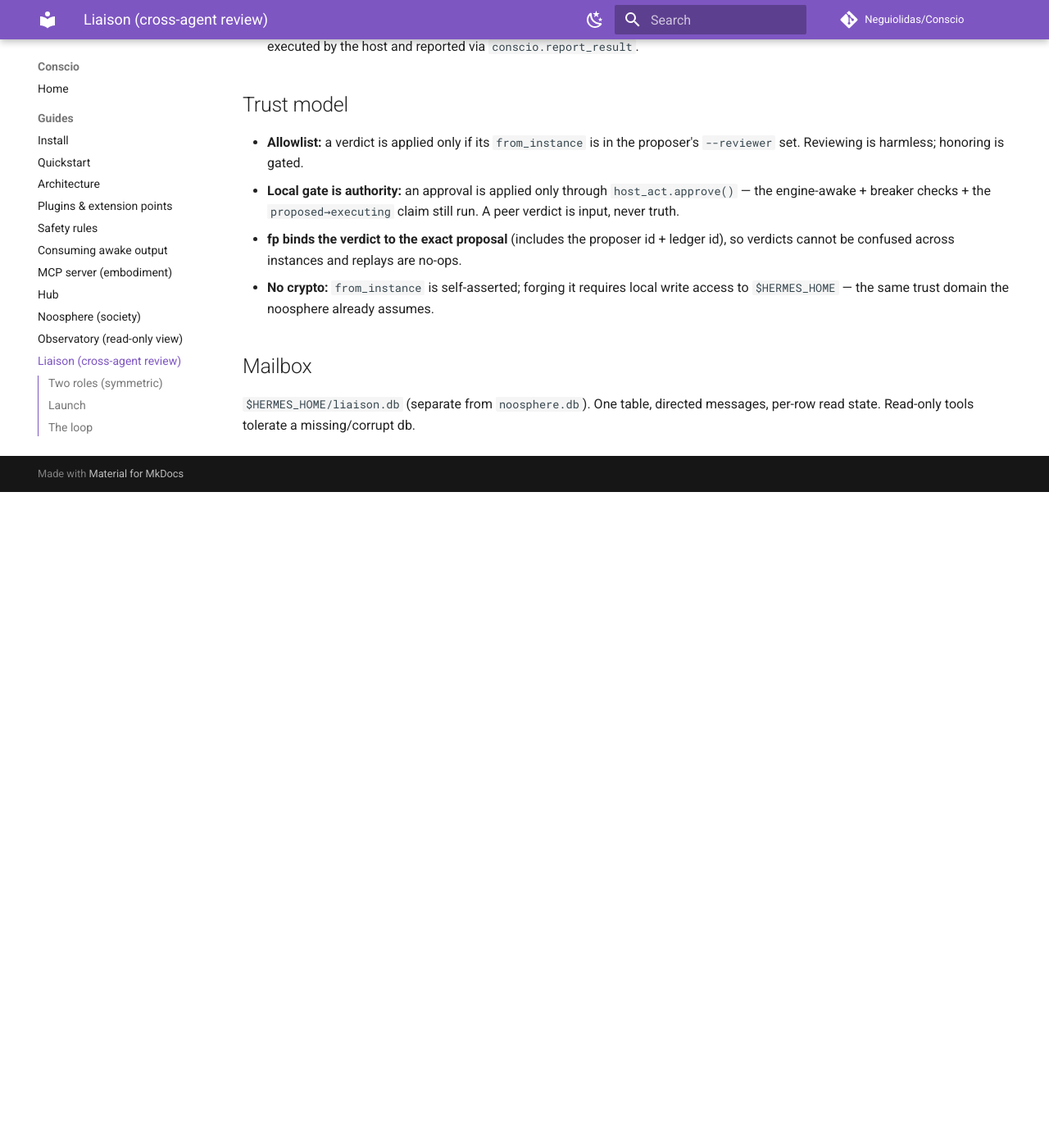
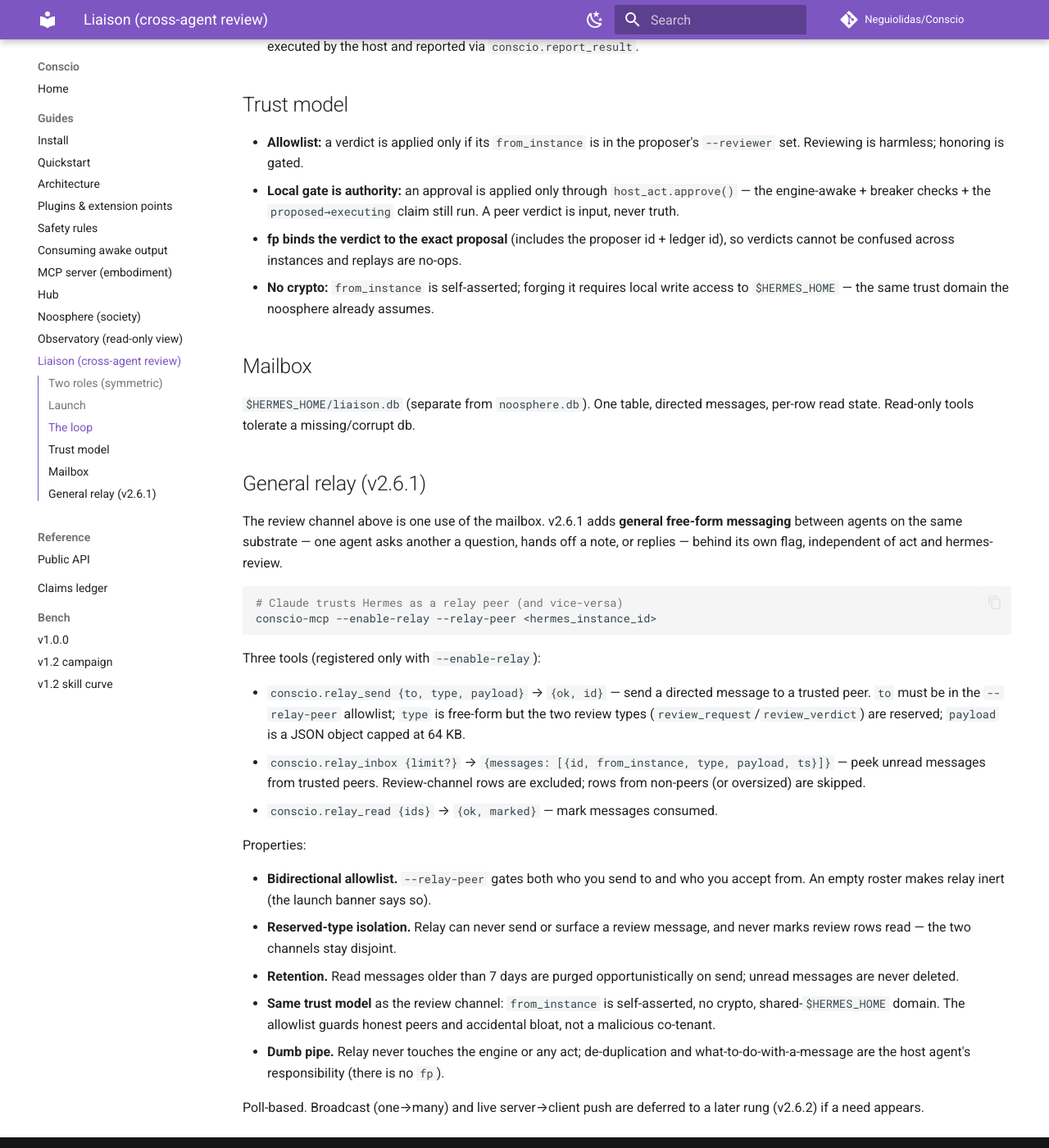
Before and after one commit to Neguiolidas/Conscio, an MkDocs documentation site: the page built from docs/guides/liaison.md, in a window 1280 px wide and 1400 px high, scrolled down 947 px. Shown: the whole window at 82% size. Built offline with MkDocs 1.6.1 and Material for MkDocs 9.7.7, drawn with Linux system fonts in a browser that asks for light colours; comment, search, counter and statistics services are not loaded; before the commit the page ends 1547 px from its top, so only the background shows below that; some of the changed text lies outside the part shown.

Commit message:
docs(relay): liaison relay guide + CLAIMS #56 + v2.6.1 [v2.6.1]
Co-Authored-By: Claude Opus 4.8 <noreply@anthropic.com>

````diff
--- a/conscio/__init__.py
+++ b/conscio/__init__.py
@@ -6,7 +6,7 @@ and goal generation. Adapts behavior based on the underlying model's
 context window size.
 """
 
-__version__ = "2.6.0"
+__version__ = "2.6.1"
 __author__ = "Neguiolidas / Neguitech"
 
 from .engine import ConsciousnessEngine
--- a/docs/guides/liaison.md
+++ b/docs/guides/liaison.md
@@ -1,4 +1,4 @@
-# Liaison — cross-agent review (v2.6.0)
+# Liaison — cross-agent review & relay (v2.6.0–v2.6.1)
 
 Liaison lets one agent's gated action be approved by a **different** agent, over a
 file-mediated shared mailbox. It completes the `hermes_review` approval policy:
@@ -54,3 +54,43 @@ Find an instance_id in `<storage>/instance.json` (`instance_id`).
 
 `$HERMES_HOME/liaison.db` (separate from `noosphere.db`). One table, directed
 messages, per-row read state. Read-only tools tolerate a missing/corrupt db.
+
+## General relay (v2.6.1)
+
+The review channel above is one use of the mailbox. v2.6.1 adds **general
+free-form messaging** between agents on the same substrate — one agent asks
+another a question, hands off a note, or replies — behind its own flag,
+independent of act and hermes-review.
+
+```bash
+# Claude trusts Hermes as a relay peer (and vice-versa)
+conscio-mcp --enable-relay --relay-peer <hermes_instance_id>
+```
+
+Three tools (registered only with `--enable-relay`):
+
+- `conscio.relay_send {to, type, payload}` → `{ok, id}` — send a directed message
+  to a trusted peer. `to` must be in the `--relay-peer` allowlist; `type` is
+  free-form but the two review types (`review_request`/`review_verdict`) are
+  reserved; `payload` is a JSON object capped at 64 KB.
+- `conscio.relay_inbox {limit?}` → `{messages: [{id, from_instance, type, payload, ts}]}`
+  — peek unread messages from trusted peers. Review-channel rows are excluded;
+  rows from non-peers (or oversized) are skipped.
+- `conscio.relay_read {ids}` → `{ok, marked}` — mark messages consumed.
+
+Properties:
+
+- **Bidirectional allowlist.** `--relay-peer` gates both who you send to and who
+  you accept from. An empty roster makes relay inert (the launch banner says so).
+- **Reserved-type isolation.** Relay can never send or surface a review message,
+  and never marks review rows read — the two channels stay disjoint.
+- **Retention.** Read messages older than 7 days are purged opportunistically on
+  send; unread messages are never deleted.
+- **Same trust model** as the review channel: `from_instance` is self-asserted,
+  no crypto, shared-`$HERMES_HOME` domain. The allowlist guards honest peers and
+  accidental bloat, not a malicious co-tenant.
+- **Dumb pipe.** Relay never touches the engine or any act; de-duplication and
+  what-to-do-with-a-message are the host agent's responsibility (there is no `fp`).
+
+Poll-based. Broadcast (one→many) and live server→client push are deferred to a
+later rung (v2.6.2) if a need appears.
````
Also changed, not shown: CHANGELOG.md (+20 -0 lines), README.md (+3 -2 lines), docs/CLAIMS.md (+1 -0 lines).
